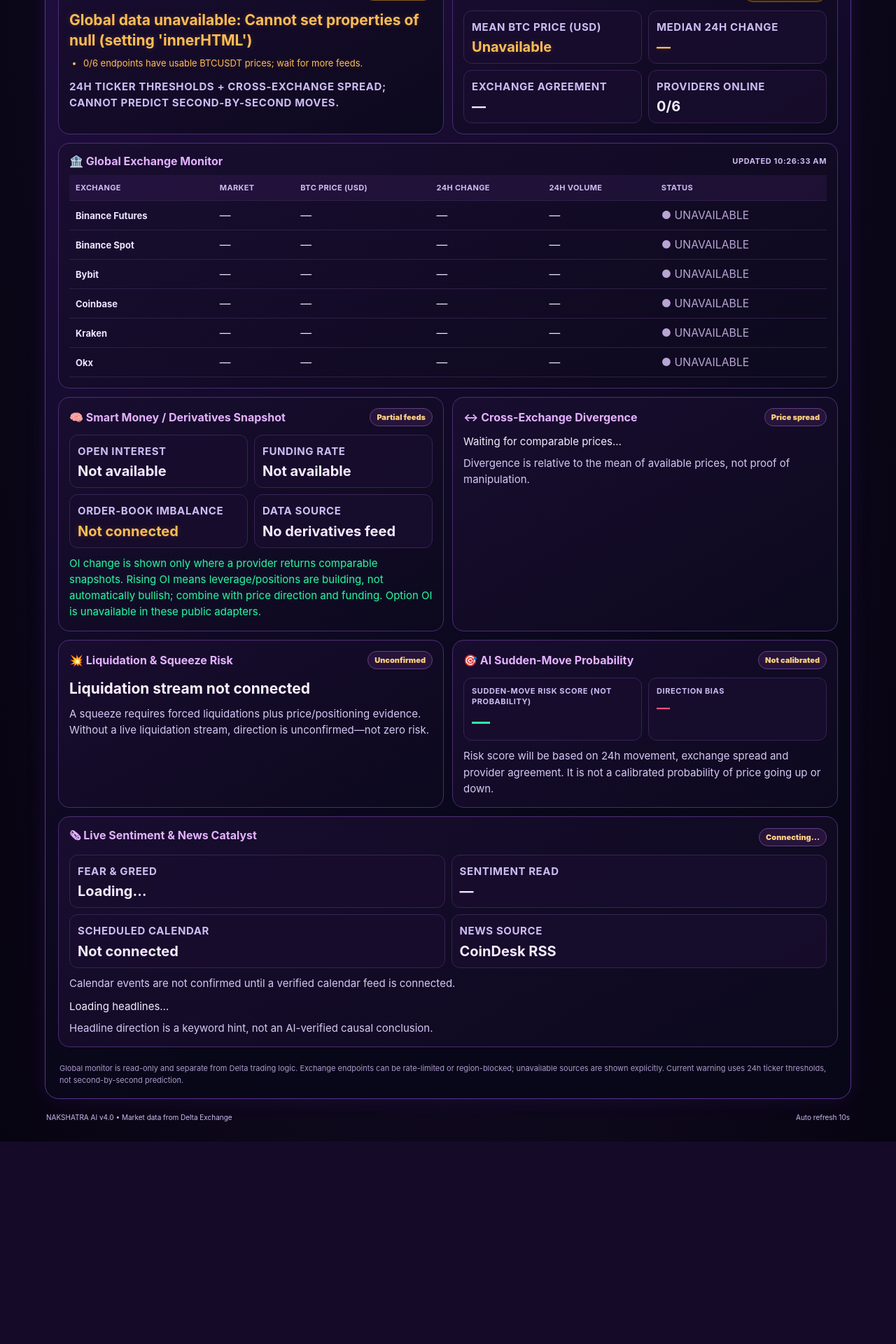
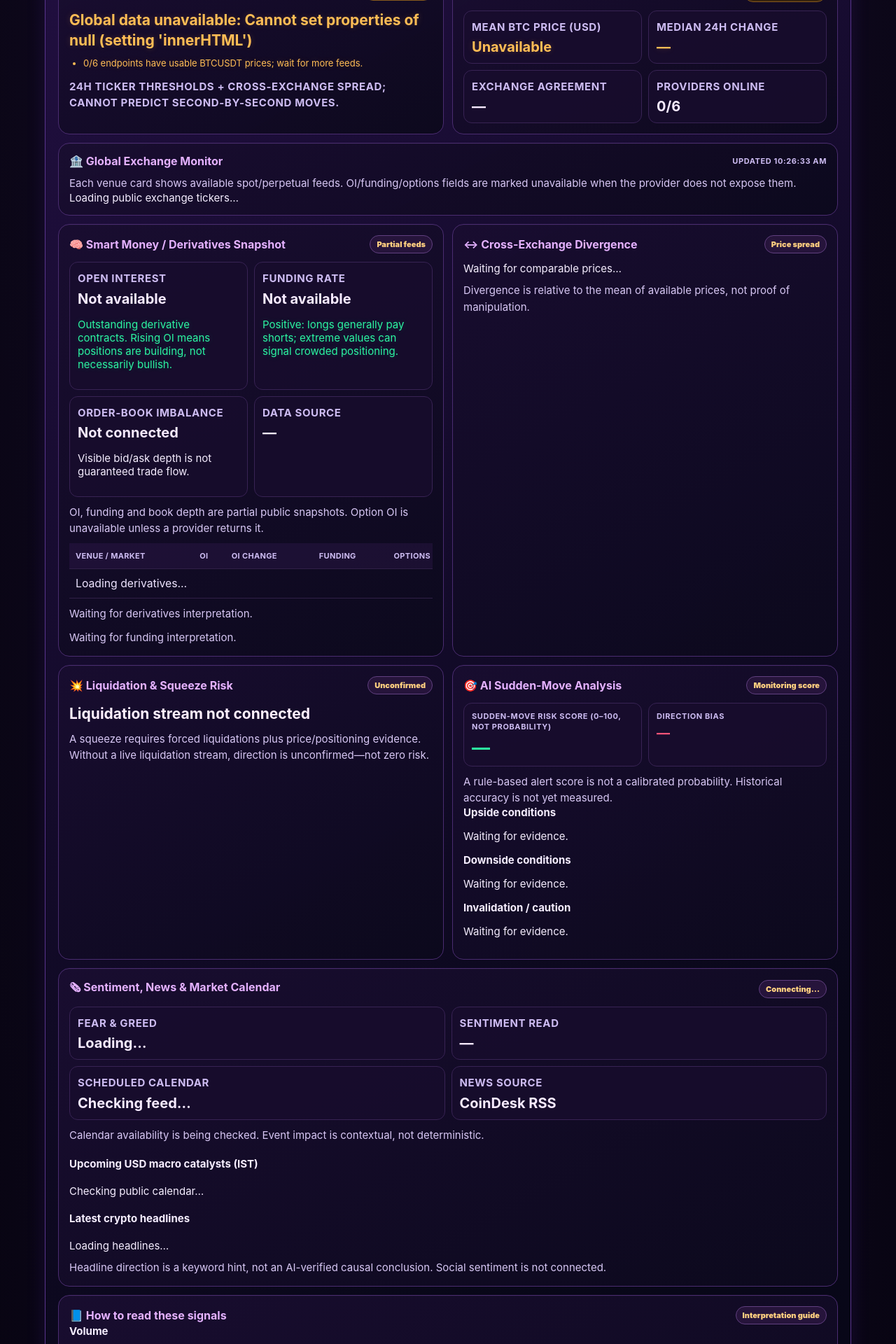
Before and after one commit to ansh9999999/NAKSHATRA-AI-CRYPTO, a FastAPI app: page / in a window 1280 px wide. Shown: the part 2496-4416 px from the top of the page at 70% size. Before the commit the page ends 4127 px from the top, so only its background shows below. Run offline with FastAPI, Linux system fonts and the light colour scheme; data that the repository does not hold is empty.

Commit message:
Add files via upload

```diff
--- a/templates/dashboard.html
+++ b/templates/dashboard.html
@@ -3,7 +3,7 @@
 <head>
 <meta charset="utf-8"><meta name="viewport" content="width=device-width,initial-scale=1,viewport-fit=cover">
 <title>NAKSHATRA AI v4.0</title>
-<link rel="stylesheet" href="/static/style.css?v=5.7.0">
+<link rel="stylesheet" href="/static/style.css?v=5.9.1">
 </head>
 <body><div class="container">
 <header class="topbar">
@@ -55,17 +55,18 @@
     <section class="global-card global-alert-card"><div class="global-card-head"><h3>⚡ Pump / Dump Early Warning</h3><span id="gmAlertLevel" class="gm-pill sideways">Checking…</span></div><strong id="gmAlertTitle" class="gm-alert-title">Loading exchange data…</strong><div id="gmAlertReasons" class="gm-reasons">Fetching public tickers from supported exchanges.</div><small id="gmAlertMethod" class="gm-note">Not a guaranteed prediction.</small></section>
     <section class="global-card"><div class="global-card-head"><h3>🌍 Global Market Consensus</h3><span id="gmConsensus" class="gm-signal sideways">—</span></div><div class="gm-kpis"><div><small>Mean <span data-global-asset-label>BTC</span> Price (USD)</small><b id="gmMeanPrice">—</b></div><div><small>Median 24h Change</small><b id="gmMedianChange">—</b></div><div><small>Exchange Agreement</small><b id="gmAgreement">—</b></div><div><small>Providers Online</small><b id="gmProviders">—</b></div></div></section>
   </div>
-  <section class="global-card"><div class="global-card-head"><h3>🏦 Global Exchange Monitor</h3><small id="gmUpdated">Waiting for data…</small></div><div class="gm-table-wrap"><table class="gm-table"><thead><tr><th>Exchange</th><th>Market</th><th><span data-global-asset-label>BTC</span> Price (USD)</th><th>24h Change</th><th>24h Volume</th><th>Status</th></tr></thead><tbody id="gmExchangeRows"><tr><td colspan="6">Loading public exchange tickers…</td></tr></tbody></table></div></section>
+  <section class="global-card"><div class="global-card-head"><h3>🏦 Global Exchange Monitor</h3><small id="gmUpdated">Waiting for data…</small></div><p class="gm-note">Each venue card shows available spot/perpetual feeds. OI/funding/options fields are marked unavailable when the provider does not expose them.</p><div id="gmExchangeCards" class="gm-exchange-cards"><div class="gm-provider-card">Loading public exchange tickers…</div></div></section>
   <div class="global-grid">
-    <section class="global-card"><div class="global-card-head"><h3>🧠 Smart Money / Derivatives Snapshot</h3><span class="gm-pill sideways">Partial feeds</span></div><div class="gm-kpis"><div><small>Open Interest</small><b id="gmOpenInterest">Not available</b></div><div><small>Funding Rate</small><b id="gmFunding">Not available</b></div><div><small>Order-Book Imbalance</small><b id="gmBookImbalance">Not connected</b></div><div><small>Data Source</small><b id="gmDerivSource">—</b></div></div><p id="gmSmartNote" class="gm-note">Only metrics returned by a public provider will be shown.</p></section>
+    <section class="global-card"><div class="global-card-head"><h3>🧠 Smart Money / Derivatives Snapshot</h3><span class="gm-pill sideways">Partial feeds</span></div><div class="gm-kpis"><div><small>Open Interest</small><b id="gmOpenInterest">Not available</b><p class="gm-mini-explain">Outstanding derivative contracts. Rising OI means positions are building, not necessarily bullish.</p></div><div><small>Funding Rate</small><b id="gmFunding">Not available</b><p class="gm-mini-explain">Positive: longs generally pay shorts; extreme values can signal crowded positioning.</p></div><div><small>Order-Book Imbalance</small><b id="gmBookImbalance">Not connected</b><p id="gmBookEffect" class="gm-mini-explain">Visible bid/ask depth is not guaranteed trade flow.</p></div><div><small>Data Source</small><b id="gmDerivSource">—</b></div></div><p id="gmSmartNote" class="gm-note">OI, funding and book depth are partial public snapshots. Option OI is unavailable unless a provider returns it.</p><div class="gm-table-wrap"><table class="gm-table"><thead><tr><th>Venue / market</th><th>OI</th><th>OI change</th><th>Funding</th><th>Options OI</th><th>Interpretation</th></tr></thead><tbody id="gmDerivRows"><tr><td colspan="6">Loading derivatives…</td></tr></tbody></table></div><p id="gmDerivEffect" class="gm-note">Waiting for derivatives interpretation.</p><p id="gmFundingEffect" class="gm-note">Waiting for funding interpretation.</p></section>
     <section class="global-card"><div class="global-card-head"><h3>↔ Cross-Exchange Divergence</h3><span class="gm-pill sideways">Price spread</span></div><div id="gmDivergences" class="gm-divergences">Waiting for comparable prices…</div><p class="gm-note">Divergence is relative to the mean of available prices, not proof of manipulation.</p></section>
   </div>
   <div class="global-grid">
     <section class="global-card"><div class="global-card-head"><h3>💥 Liquidation & Squeeze Risk</h3><span id="gmLiqStatus" class="gm-pill sideways">Unconfirmed</span></div><strong id="gmSqueeze" class="gm-alert-title">Liquidation stream not connected</strong><p id="gmLiqNote" class="gm-note">A squeeze requires forced liquidations plus price/positioning evidence. Without a live liquidation stream, direction is unconfirmed—not zero risk.</p></section>
-    <section class="global-card"><div class="global-card-head"><h3>🎯 AI Sudden-Move Probability</h3><span id="gmProbabilityStatus" class="gm-pill sideways">Not calibrated</span></div><div class="gm-probability"><div><small>Sudden-move risk score (not probability)</small><b id="gmRiskScore">—</b></div><div><small>Direction bias</small><b id="gmDirectionBias">—</b></div></div><p id="gmProbabilityNote" class="gm-note">Risk score will be based on 24h movement, exchange spread and provider agreement. It is not a calibrated probability of price going up or down.</p></section>
+    <section class="global-card"><div class="global-card-head"><h3>🎯 AI Sudden-Move Analysis</h3><span id="gmProbabilityStatus" class="gm-pill sideways">Monitoring score</span></div><div class="gm-probability"><div><small>Sudden-move risk score (0–100, not probability)</small><b id="gmRiskScore">—</b></div><div><small>Direction bias</small><b id="gmDirectionBias">—</b></div></div><p id="gmProbabilityNote" class="gm-note">A rule-based alert score is not a calibrated probability. Historical accuracy is not yet measured.</p><div class="gm-scenario-grid"><div><b>Upside conditions</b><p id="gmUpsideScenario">Waiting for evidence.</p></div><div><b>Downside conditions</b><p id="gmDownsideScenario">Waiting for evidence.</p></div><div><b>Invalidation / caution</b><p id="gmInvalidationScenario">Waiting for evidence.</p></div></div></section>
   </div>
-  <section class="global-card"><div class="global-card-head"><h3>🗞 Live Sentiment & News Catalyst</h3><span id="gmNewsUpdated" class="gm-pill sideways">Connecting…</span></div><div class="gm-kpis"><div><small>Fear & Greed</small><b id="gmFearGreed">Loading…</b></div><div><small>Sentiment read</small><b id="gmFearBias">—</b></div><div><small>Scheduled calendar</small><b id="gmCalendarStatus">Not connected</b></div><div><small>News source</small><b>CoinDesk RSS</b></div></div><p id="gmCalendarNote" class="gm-note">Calendar events are not confirmed until a verified calendar feed is connected.</p><div id="gmHeadlines" class="gm-divergences">Loading headlines…</div><p id="gmNewsMethod" class="gm-note">Headline direction is a keyword hint, not an AI-verified causal conclusion.</p></section>
+  <section class="global-card"><div class="global-card-head"><h3>🗞 Sentiment, News & Market Calendar</h3><span id="gmNewsUpdated" class="gm-pill sideways">Connecting…</span></div><div class="gm-kpis"><div><small>Fear & Greed</small><b id="gmFearGreed">Loading…</b></div><div><small>Sentiment read</small><b id="gmFearBias">—</b></div><div><small>Scheduled calendar</small><b id="gmCalendarStatus">Checking feed…</b></div><div><small>News source</small><b>CoinDesk RSS</b></div></div><p id="gmCalendarNote" class="gm-note">Calendar availability is being checked. Event impact is contextual, not deterministic.</p><h4 class="gm-subheading">Upcoming USD macro catalysts (IST)</h4><div id="gmCalendarEvents" class="gm-divergences">Checking public calendar…</div><h4 class="gm-subheading">Latest crypto headlines</h4><div id="gmHeadlines" class="gm-divergences">Loading headlines…</div><p id="gmNewsMethod" class="gm-note">Headline direction is a keyword hint, not an AI-verified causal conclusion. Social sentiment is not connected.</p></section>
+  <section class="global-card"><div class="global-card-head"><h3>📘 How to read these signals</h3><span class="gm-pill sideways">Interpretation guide</span></div><div class="gm-explain-grid"><div><b>Volume</b><p>Rising volume alongside a price move supports participation; low-volume moves are less confirmed. Volume alone cannot predict direction.</p></div><div><b>Intraday trend = HIGH</b><p>HIGH means elevated volatility/activity, not bullish or bearish. Read the separate timeframe direction for bias.</p></div><div><b>Cross-exchange divergence</b><p>Price spread may reflect timing, liquidity or venue-specific flow and can raise slippage risk. It is not proof of manipulation.</p></div><div><b>Liquidation & squeeze</b><p>Forced liquidations can accelerate moves. Without a live liquidation feed, squeeze direction stays UNCONFIRMED—not zero risk.</p></div><div><b>Open interest + price</b><p>Price and OI rising can mean new positions; price falling while OI rises can mean shorts or trapped longs. OI alone cannot reveal who opened.</p></div><div><b>Funding rate</b><p>Positive funding generally means longs pay shorts; negative means shorts pay longs. Extreme funding can signal crowded positioning, not a guaranteed reversal.</p></div></div></section>
   <div class="global-footnote">Global monitor is read-only and separate from Delta trading logic. Exchange endpoints can be rate-limited or region-blocked; unavailable sources are shown explicitly. Current warning uses 24h ticker thresholds, not second-by-second prediction.</div>
 </section>
 <footer><span>NAKSHATRA AI v4.0 • Market data from Delta Exchange</span><span>Auto refresh 10s</span></footer>
-</div><script src="/static/app.js?v=5.8.1"></script><link rel="stylesheet" href="/static/global-market.css?v=1.2.0"><script src="/static/global-market.js?v=1.2.0"></script></body></html>
+</div><script src="/static/app.js?v=5.9.1"></script><link rel="stylesheet" href="/static/global-market.css?v=5.9.1"><script src="/static/global-market.js?v=5.9.1"></script></body></html>
```
